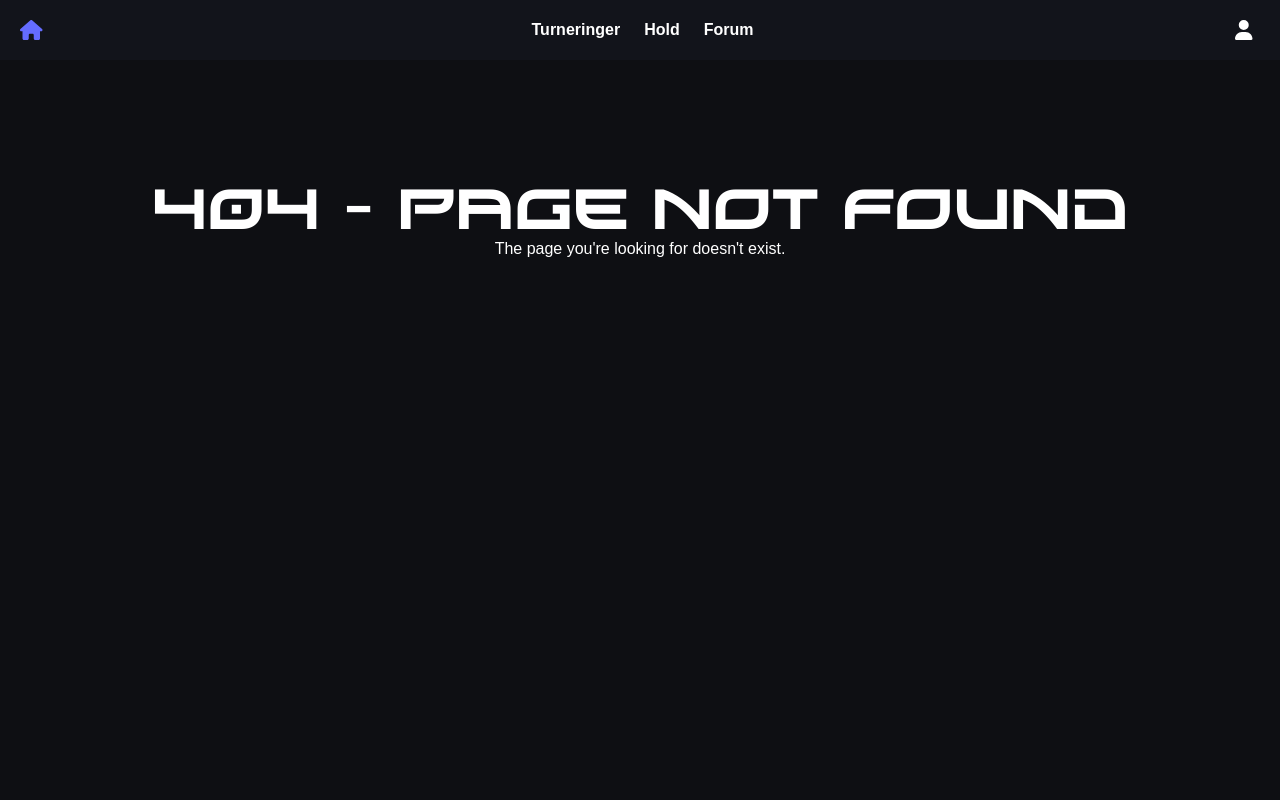
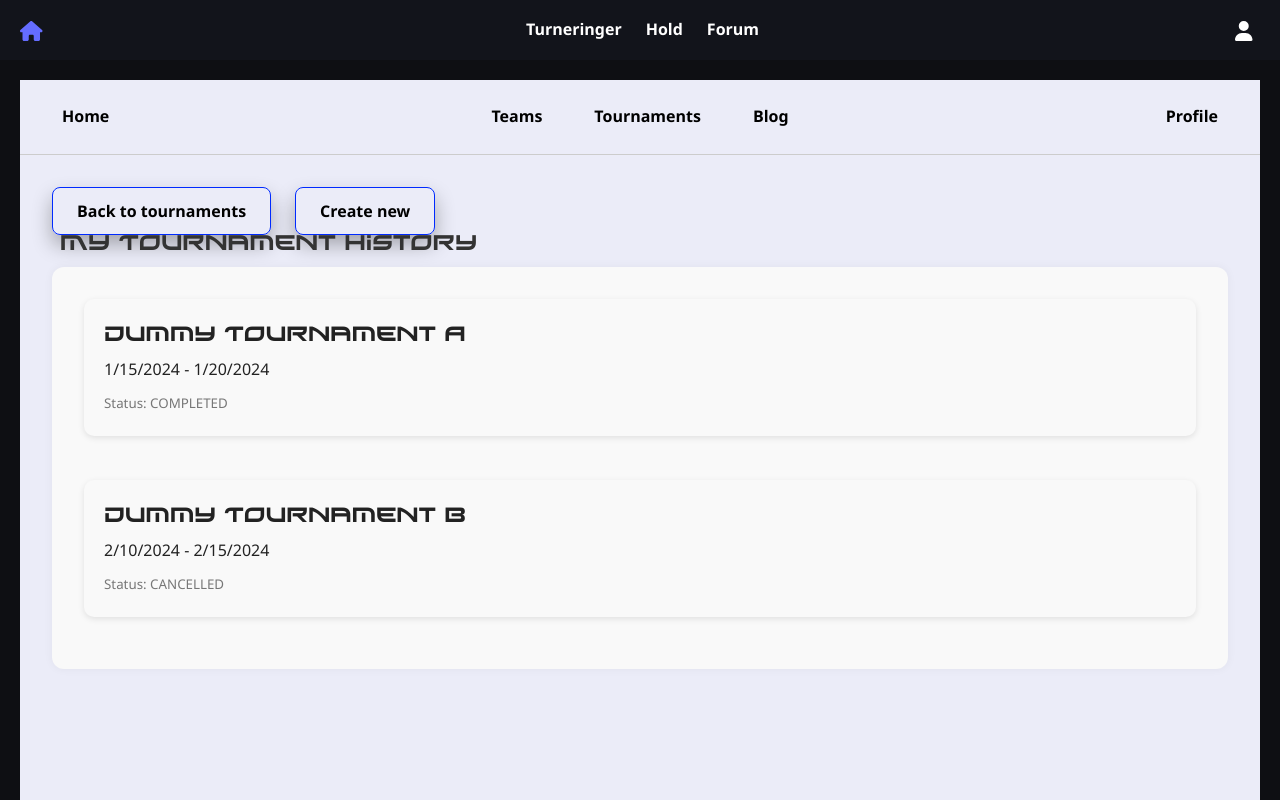
Before and after one commit to FrederikMoestrup/ALF4HUB, a React (Vite) app in the folder Frontend/: page /tournaments/history in a window 1280 px wide. Before the commit this address had no page. Shown: the top 800 px of the page. Built offline with nearby package versions, Linux system fonts and the light colour scheme; a web font is replaced by a local one.

Commit message:
Frontend og Backend kigget på og sat sammen med DAO Tounement id og endpointet i controlleren.
Samt sat TournementHistory op så den vises via endpoint, men med dummy data.

```diff
--- a/Frontend/src/main.jsx
+++ b/Frontend/src/main.jsx
@@ -23,6 +23,9 @@ import JoinTournament from "./pages/tournament/JoinTournament.jsx";
 import MyTournaments from "./pages/tournament/MyTournaments.jsx";
 import TournamentOverview from "./pages/tournament/TournamentOverview.jsx";
 import ViewTournamentsByGame from "./pages/tournament/ViewTournamentsByGame.jsx";
+import TournamentHistory from "./pages/TournamentHistory.jsx";
+
+
 
 import Login from "./pages/login-register/Login.jsx";
 import Register from "./pages/login-register/Register.jsx";
@@ -70,6 +73,8 @@ const RootComponent = () => (
         <Route path="/blog/:postId/edit" element={<EditBlogPost />} />
 
         <Route path="/profile" element={<Profile />} />
+        <Route path="/tournaments/history" element={<TournamentHistory />} />
+
 
         <Route path="*" element={<NotFound />} />
       </Routes>
--- a/Frontend/src/pages/TournamentHistory.jsx
+++ b/Frontend/src/pages/TournamentHistory.jsx
@@ -15,10 +15,12 @@ import {
   ButtonContainer,
   Button,
   Footer,
-} from "../../styles/TournamentHistoryStyles";
+} from "../styles/TournamentHistoryStyles";
 
 function TournamentHistory() {
   const [tournaments, setTournaments] = useState([]);
+
+  /* FOR REAL DATA
   const userId = localStorage.getItem("userid");
 
   useEffect(() => {
@@ -31,6 +33,29 @@ function TournamentHistory() {
       .then((data) => setTournaments(data))
       .catch((err) => console.error("Error:", err));
   }, [userId]);
+  */
+
+  useEffect(() => {
+    // Her mocker vi bare nogle dummy-turneringer direkte
+    const dummyData = [
+      {
+        id: 1,
+        name: "Dummy Tournament A",
+        startDate: "2024-01-15",
+        endDate: "2024-01-20",
+        status: "COMPLETED",
+      },
+      {
+        id: 2,
+        name: "Dummy Tournament B",
+        startDate: "2024-02-10",
+        endDate: "2024-02-15",
+        status: "CANCELLED",
+      },
+    ];
+
+    setTournaments(dummyData);
+  }, []);
 
   return (
     <>
@@ -69,7 +94,16 @@ function TournamentHistory() {
                 <p>No past tournaments found.</p>
               ) : (
                 tournaments.map((tournament) => (
-                  <TournamentCard key={tournament.id}>
+                  <TournamentCard key={tournament.id}
+                  style={{
+                      backgroundColor: "#f9f9f9",
+                      padding: "20px",
+                      borderRadius: "10px",
+                      marginBottom: "20px",
+                      boxShadow: "0 2px 6px rgba(0, 0, 0, 0.1)",
+                      color: "#222" // 👈 mørk tekst
+                    }}
+                  >
                     <h3>{tournament.name}</h3>
                     <p>
                       {new Date(tournament.startDate).toLocaleDateString()} -{" "}
--- a/Frontend/src/pages/tournament/TournamentOverview.jsx
+++ b/Frontend/src/pages/tournament/TournamentOverview.jsx
@@ -1,5 +1,5 @@
 import { useEffect, useState } from "react";
-import GlobalStyles from "Frontend/src/styles/GlobalStyles.js";
+import GlobalStyles from "../../styles/GlobalStyles";
 
 const TournamentOverview = () => {
     const [tournaments, setTournaments] = useState([]);
```
Also changed, not shown: 2 other files (tests, documents, lock files or other folders).
